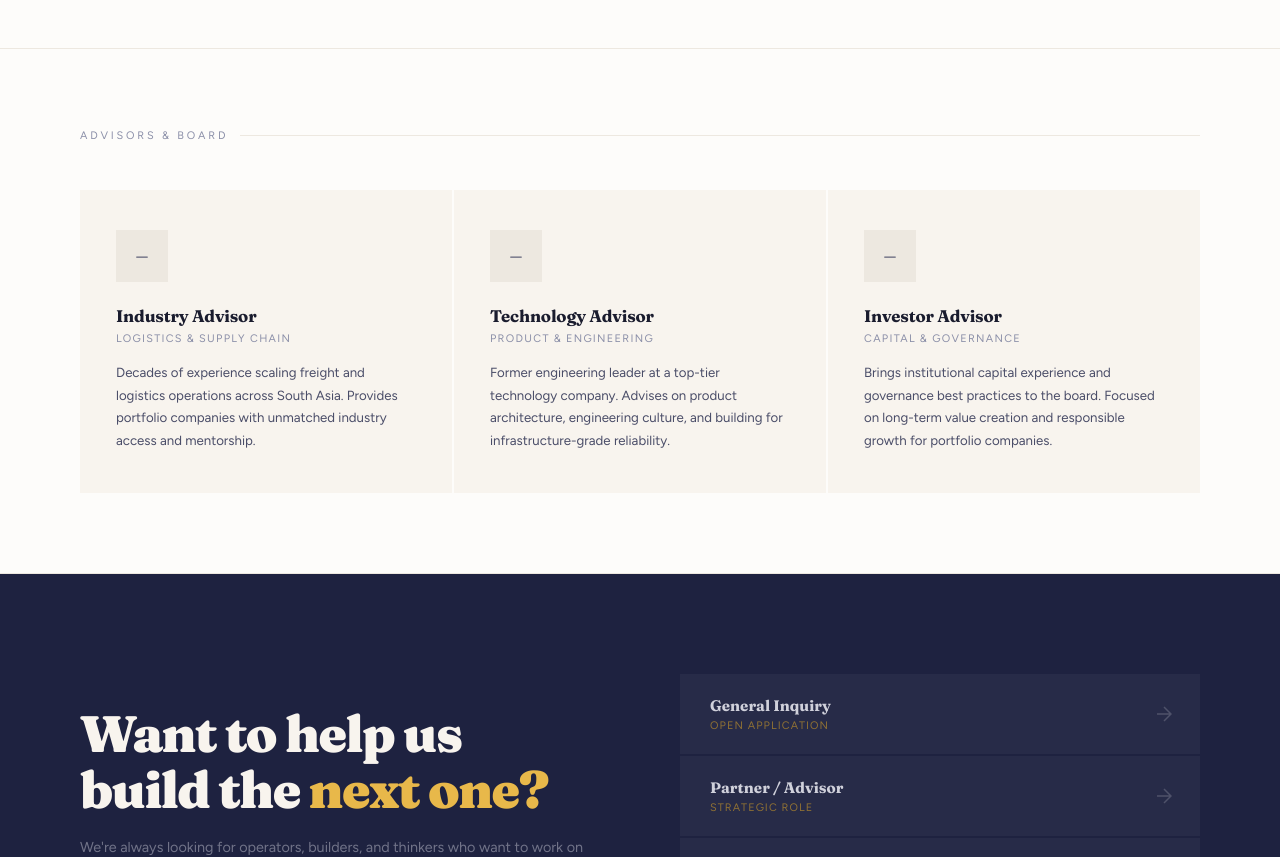
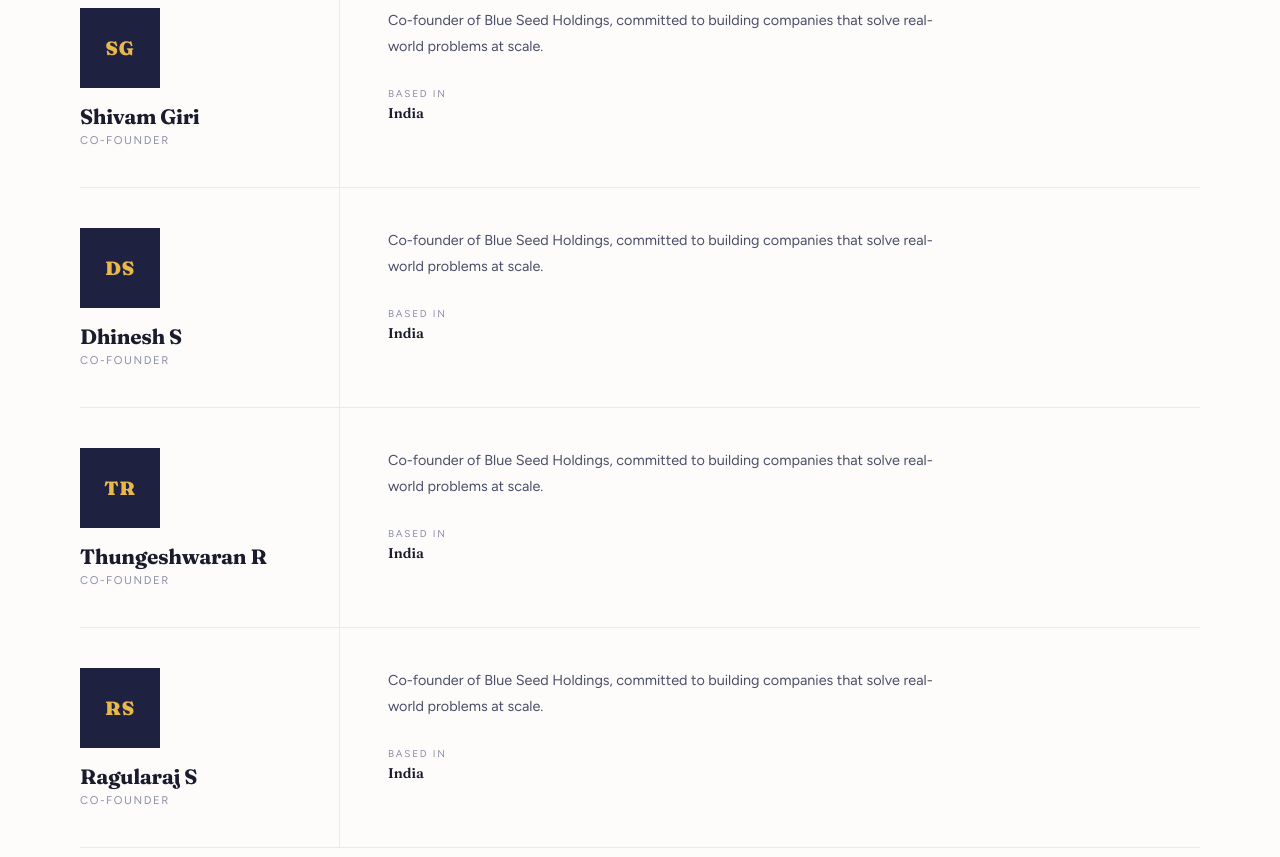
Before and after one commit to zeroempty-dev/blueseed-web, a React (Create React App) app: page /team in a window 1280 px wide. Shown: the part 1220-2077 px from the top of the page. Built offline with nearby package versions, Linux system fonts and the light colour scheme.

Commit message:
Add all 6 co-founders, remove placeholder advisors section

```diff
--- a/src/pages/Team.jsx
+++ b/src/pages/Team.jsx
@@ -12,8 +12,8 @@ const Arrow = ({ size = 16 }) => (
 
 const LEADERS = [
   {
-    initials: 'AS',
-    name: 'Amruth S.',
+    initials: 'AL',
+    name: 'Amruth Lakshman BL',
     title: 'Founder & CEO',
     bio: 'Amruth founded Blue Seed with the conviction that the physical world — how goods move, how supply chains work — is ripe for intelligent reinvention. He leads strategy, portfolio direction, and long-term vision across all Blue Seed companies.',
     stats: [
@@ -33,26 +33,41 @@ const LEADERS = [
       { label: 'Contact', val: 'rajarathnam@blueseed.co.in' },
     ],
   },
-];
-
-const ADVISORS = [
   {
-    initials: '—',
-    name: 'Industry Advisor',
-    title: 'Logistics & Supply Chain',
-    bio: 'Decades of experience scaling freight and logistics operations across South Asia. Provides portfolio companies with unmatched industry access and mentorship.',
+    initials: 'SG',
+    name: 'Shivam Giri',
+    title: 'Co-Founder',
+    bio: 'Co-founder of Blue Seed Holdings, committed to building companies that solve real-world problems at scale.',
+    stats: [
+      { label: 'Based in', val: 'India' },
+    ],
   },
   {
-    initials: '—',
-    name: 'Technology Advisor',
-    title: 'Product & Engineering',
-    bio: 'Former engineering leader at a top-tier technology company. Advises on product architecture, engineering culture, and building for infrastructure-grade reliability.',
+    initials: 'DS',
+    name: 'Dhinesh S',
+    title: 'Co-Founder',
+    bio: 'Co-founder of Blue Seed Holdings, committed to building companies that solve real-world problems at scale.',
+    stats: [
+      { label: 'Based in', val: 'India' },
+    ],
   },
   {
-    initials: '—',
-    name: 'Investor Advisor',
-    title: 'Capital & Governance',
-    bio: 'Brings institutional capital experience and governance best practices to the board. Focused on long-term value creation and responsible growth for portfolio companies.',
+    initials: 'TR',
+    name: 'Thungeshwaran R',
+    title: 'Co-Founder',
+    bio: 'Co-founder of Blue Seed Holdings, committed to building companies that solve real-world problems at scale.',
+    stats: [
+      { label: 'Based in', val: 'India' },
+    ],
+  },
+  {
+    initials: 'RS',
+    name: 'Ragularaj S',
+    title: 'Co-Founder',
+    bio: 'Co-founder of Blue Seed Holdings, committed to building companies that solve real-world problems at scale.',
+    stats: [
+      { label: 'Based in', val: 'India' },
+    ],
   },
 ];
 
@@ -104,21 +119,6 @@ export default function Team() {
         ))}
       </div>
 
-      {/* ADVISORS */}
-      <div className="team-section">
-        <p className="ts-label">Advisors &amp; Board</p>
-        <div className="advisor-grid">
-          {ADVISORS.map((a, i) => (
-            <div key={a.name} className={`advisor-card reveal rd${i}`}>
-              <div className="ac-avatar">{a.initials}</div>
-              <div className="ac-name">{a.name}</div>
-              <div className="ac-title">{a.title}</div>
-              <p className="ac-bio">{a.bio}</p>
-            </div>
-          ))}
-        </div>
-      </div>
-
       {/* JOIN */}
       <div className="join-section">
         <div>
```
